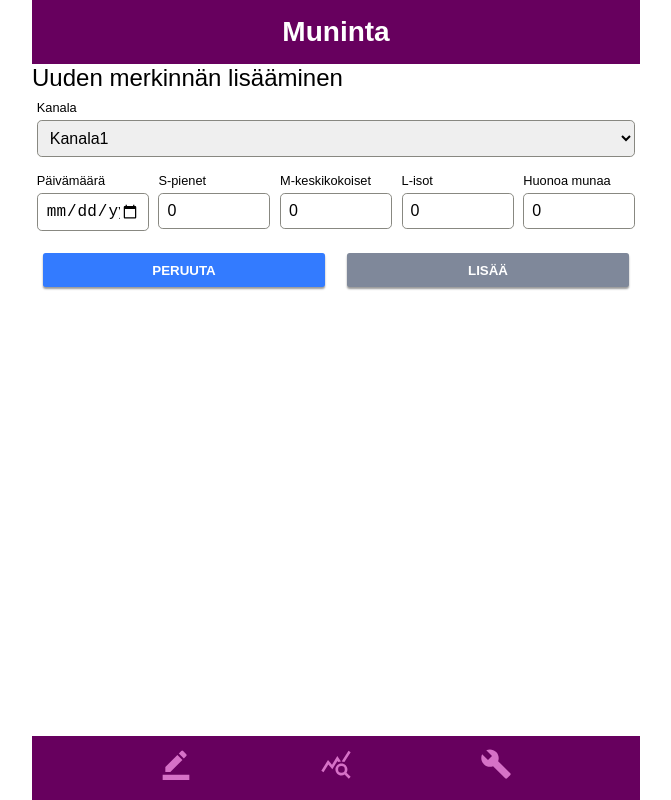
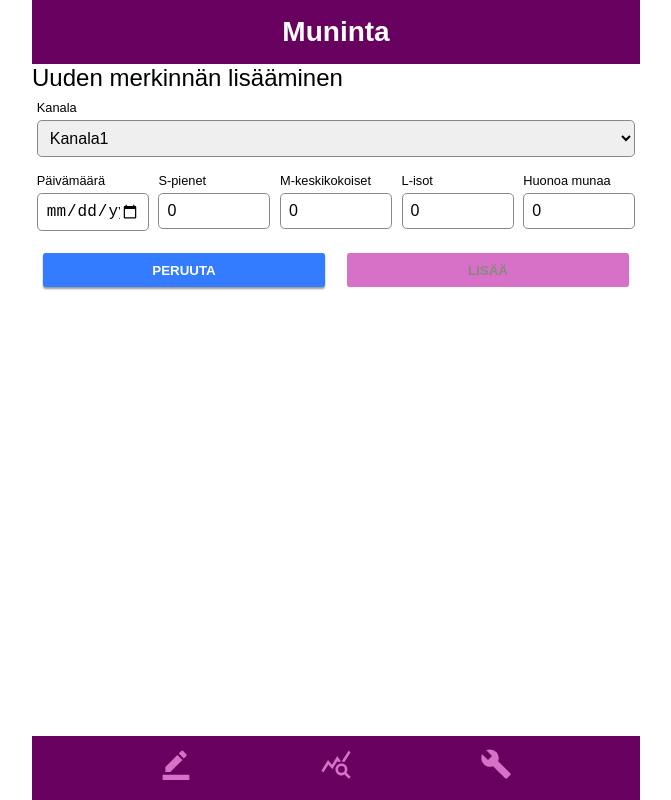
Before and after one commit to TMelnyk2021/Muninta, a React (Vite) app: page /add in a window 1280 px wide. Shown: the whole page, without its empty margins (304-975 px from the left). Built offline with nearby package versions, Linux system fonts and the light colour scheme.

Commit message:
lisää lomakkeelle pakollisten kenttien tarkistuksen

```diff
--- a/src/components/ItemForm/ItemForm.jsx
+++ b/src/components/ItemForm/ItemForm.jsx
@@ -105,8 +105,17 @@ function ItemForm(props) {
             <div>
               <Button onClick={handleCancel}>PERUUTA</Button>
             </div>
+
             <div>
-            <Button primary type='submit'>{ props.formData ? "TALLENNA" : "LISÄÄ" }</Button>
+
+            <Button primary
+                      disabled={values.type &&
+                                values.collect_date ? "" : "disabled"}
+                      type='submit'>
+                { props.formData ? "TALLENNA" : "LISÄÄ" }
+              </Button>
+
+
             </div>
           </div>
 
```
